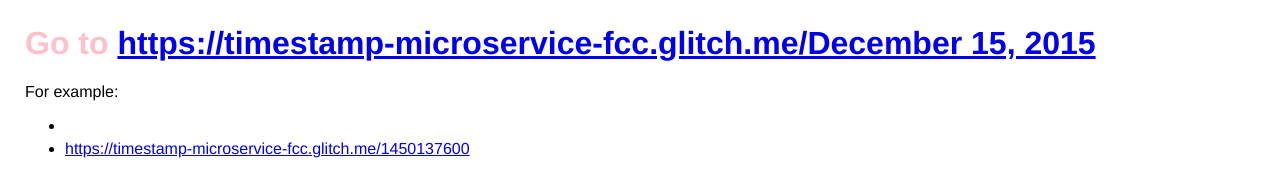
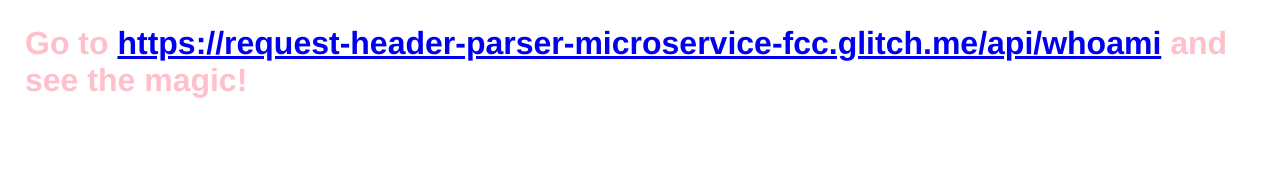
Before and after one commit to kerrykimrusso/req-hdr-parser-microservice-fcc, a website: page views/index.html in a window 1280 px wide. Drawn offline with nearby package versions, Linux system fonts and the light colour scheme.

Commit message:
Checkpoint

```diff
--- a/server.js
+++ b/server.js
@@ -12,7 +12,8 @@
 
 // routing
 app.get("/", function (request, response) {
-  response.sendFile(__dirname + '/views/index.html');
+  response.redirect('/api/whoami');
+  // response.sendFile(__dirname + '/views/index.html');
 });
 
 app.get('/api/whoami', (req, res) => {
@@ -20,7 +21,7 @@
   res.json({
     "ipaddress": req.ip,
     "language": headers.languages()[0],
-    "software": req.uesragent && req.useragent.source ? req.useragent.source.match(/\(([^)]+)\)/)[1] : ""
+    "software": req.useragent && req.useragent.source ? req.useragent.source.match(/\(([^)]+)\)/)[1] : ""
   }).end();
 });
 
--- a/views/index.html
+++ b/views/index.html
@@ -11,19 +11,9 @@
   <body>
     <header>
       <h1>
-        Go to <a href="/api/whoami">https://timestamp-microservice-fcc.glitch.me/December 15, 2015</a>
+        Go to <a href="/api/whoami">https://request-header-parser-microservice-fcc.glitch.me/api/whoami</a> and see the magic!
       </h1>
     </header>
-
-    <main>
-      <p>
-        For example:
-        <ul>
-          <li></li>
-          <li><a href="/1450137600">https://timestamp-microservice-fcc.glitch.me/1450137600</a></li>
-        </ul>
-      </p>
-    </main>
 
     <!-- Your web-app is https, so your scripts need to be too -->
     <script src="https://code.jquery.com/jquery-2.2.1.min.js"
```
